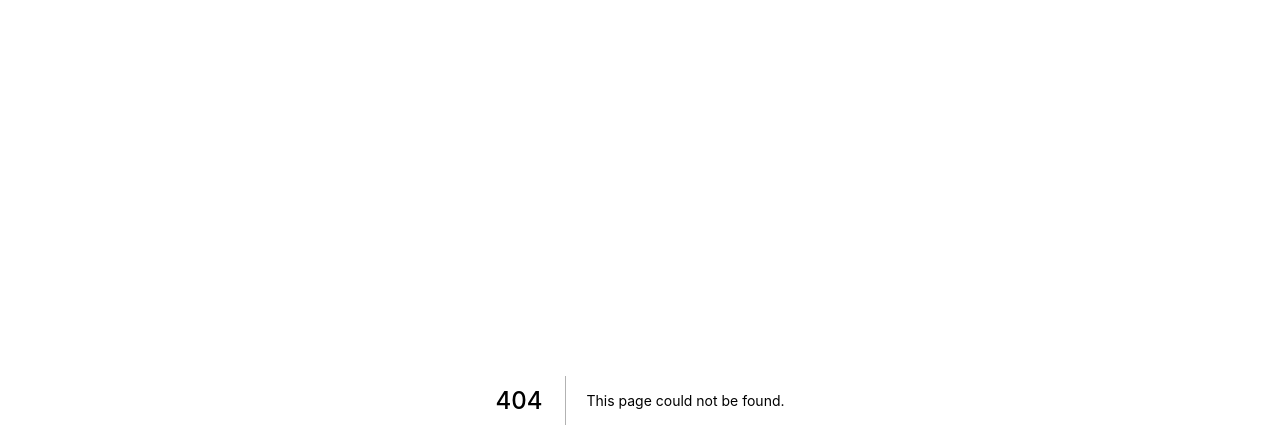
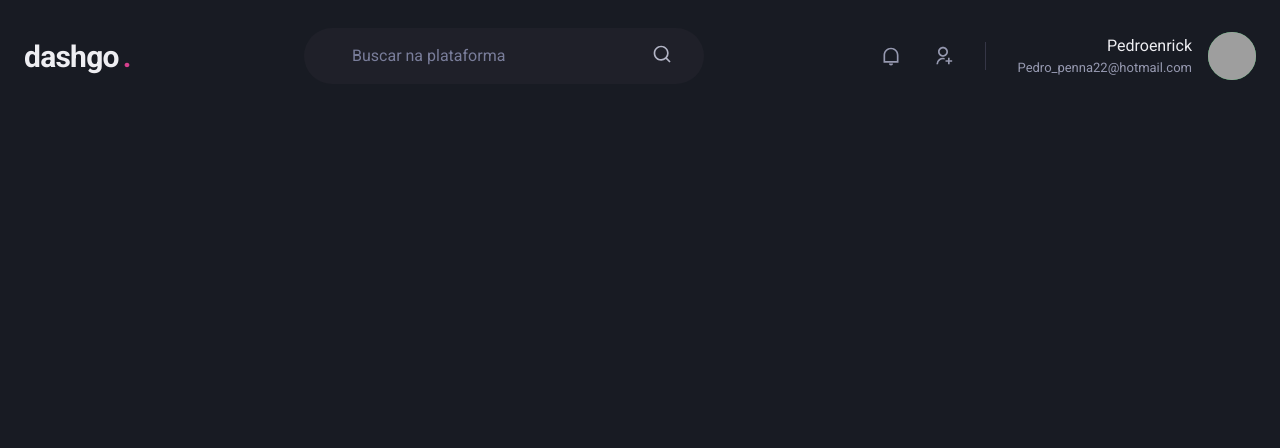
Before and after one commit to Pedroenrick/godash, a Next.js app: page /dashboard in a window 1280 px wide. Before the commit this address had no page. Shown: the top 448 px of the page. Built offline with nearby package versions, Linux system fonts and the light colour scheme; grey boxes are pictures that could not be loaded.

Commit message:
Adicionando Header ao Dashboard

```diff
--- a/package.json
+++ b/package.json
@@ -16,7 +16,8 @@
     "framer-motion": "^6.2.9",
     "next": "12.1.4",
     "react": "18.0.0",
-    "react-dom": "18.0.0"
+    "react-dom": "18.0.0",
+    "react-icons": "^4.3.1"
   },
   "devDependencies": {
     "@types/node": "^17.0.23",
--- /dev/null
+++ b/src/components/Header.tsx
@@ -0,0 +1,82 @@
+import { Flex, Text, Input, Icon, HStack, Box, Avatar } from "@chakra-ui/react";
+import {
+  RiNotificationLine,
+  RiSearchLine,
+  RiUserAddLine,
+} from "react-icons/ri";
+
+export function Header() {
+  return (
+    <Flex
+      as="header"
+      w="100%"
+      maxW={1480}
+      h="20"
+      mx="auto"
+      mt="4"
+      px="6"
+      align="center"
+    >
+      <Text fontSize="3xl" fontWeight="bold" letterSpacing="tight" w="64">
+        dashgo
+        <Text as="span" ml="1" color="pink.500">
+          .
+        </Text>
+      </Text>
+
+      <Flex
+        as="label"
+        flex="1"
+        py="4"
+        px="8"
+        ml="6"
+        maxW={400}
+        alignSelf="center"
+        color="gray.200"
+        position="relative"
+        bg="gray.800"
+        borderRadius="full"
+      >
+        <Input
+          color="gray.50"
+          variant="unstyled"
+          px="4"
+          mr="4"
+          placeholder="Buscar na plataforma"
+          _placeholder={{ color: "gray.400" }}
+        />
+
+        <Icon as={RiSearchLine} fontSize="20"></Icon>
+      </Flex>
+
+      <Flex align="center" ml="auto">
+        <HStack
+          spacing="8"
+          mx="8"
+          pr="8"
+          py="1"
+          color="gray.300"
+          borderRightWidth={1}
+          borderColor="gray.700"
+        >
+          <Icon as={RiNotificationLine} fontSize="20" />
+          <Icon as={RiUserAddLine} fontSize="20" />
+        </HStack>
+
+        <Flex align="center">
+          <Box mr="4" textAlign="right">
+            <Text>Pedroenrick</Text>
+            <Text color="gray.300" fontSize="small">
+              Pedro_penna22@hotmail.com
+            </Text>
+          </Box>
+          <Avatar
+            size="md"
+            name="Pedroenrick Felizardo"
+            src="https://github.com/pedroenrick.png"
+          />
+        </Flex>
+      </Flex>
+    </Flex>
+  );
+}
--- /dev/null
+++ b/src/pages/dashboard.tsx
@@ -0,0 +1,4 @@
+import { Header } from "../components/Header";
+export default function Dashboard(){
+    return <Header/>
+}
```
Also changed, not shown: 1 other file (tests, documents, lock files or other folders).
